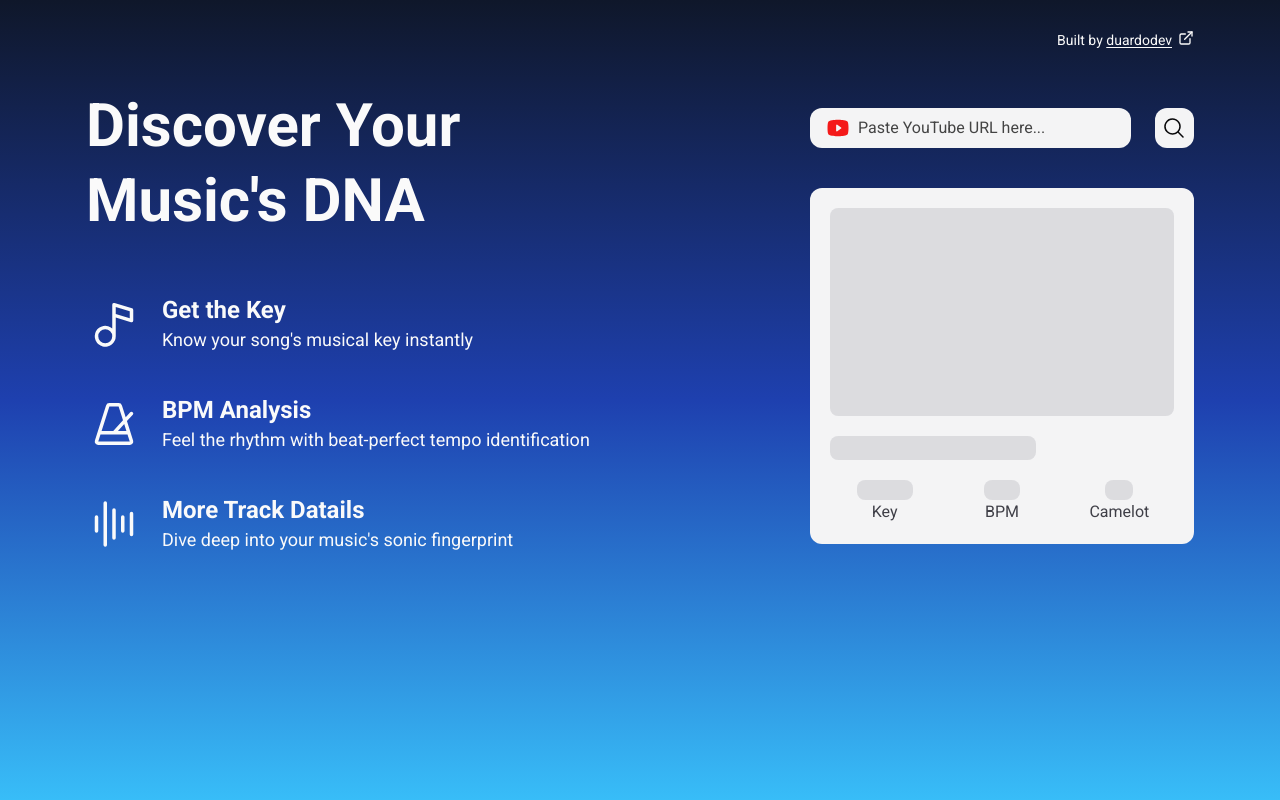
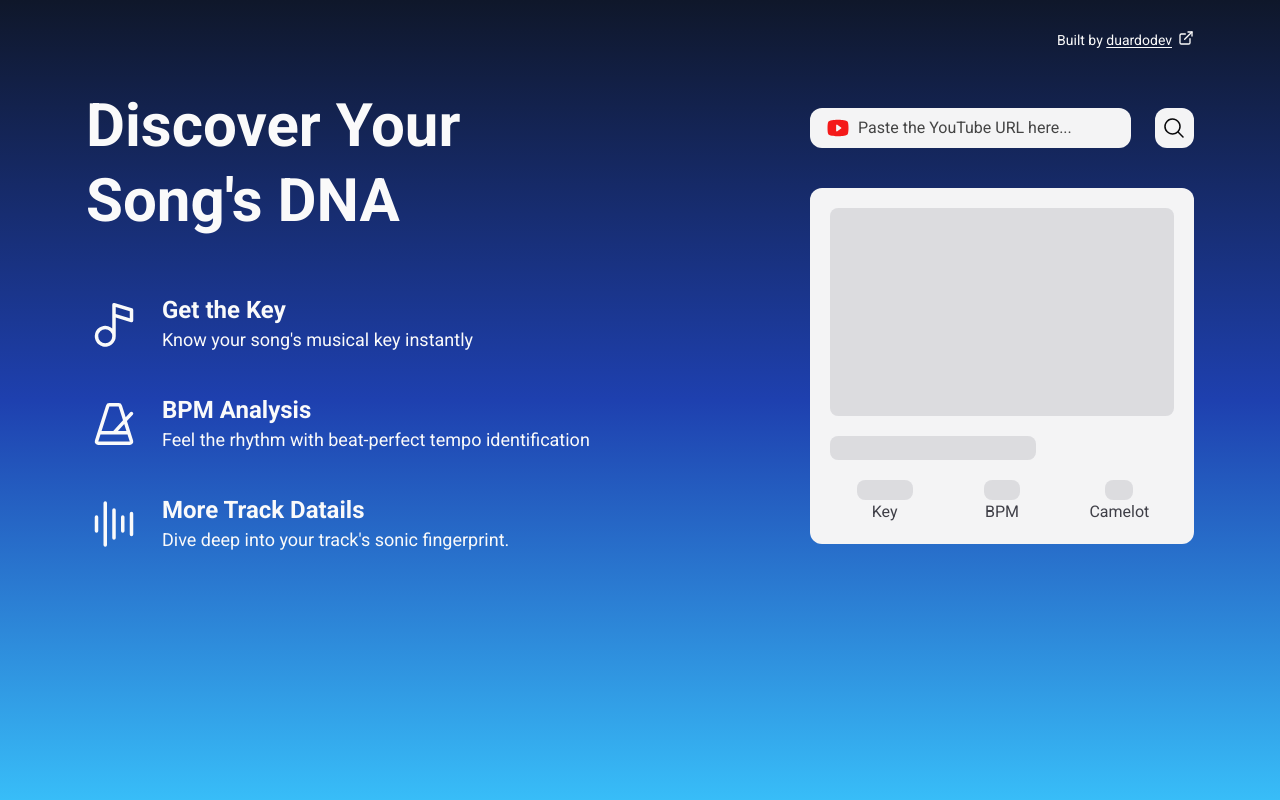
Before and after one commit to duardodev/tunereveal, a Next.js app: page / in a window 1280 px wide. Built offline with nearby package versions, Linux system fonts and the light colour scheme.

Commit message:
refactor: improve texts

```diff
--- a/src/app/page.tsx
+++ b/src/app/page.tsx
@@ -7,7 +7,7 @@ export default function Home() {
     <main className="mt-2 pb-20 grid grid-cols-1 md:grid-cols-2 justify-items-center md:justify-items-end md gap-10 sm:gap-16">
       <div className="flex flex-col gap-8 sm:gap-14 w-full max-w-[600px]">
         <h1 className="text-4xl sm:text-5xl lg:text-6xl text-center md:text-start leading-tight font-bold">
-          Discover Your <br /> Music's DNA
+          Discover Your <br /> Song's DNA
         </h1>
 
         <div className="space-y-6 md:space-y-10 flex flex-col sm:flex-row md:flex-col flex-wrap md:items-start items-center justify-center">
@@ -20,7 +20,7 @@ export default function Home() {
           <Feature
             icon={Waveform}
             heading="More Track Datails"
-            paragraph="Dive deep into your music's sonic fingerprint"
+            paragraph="Dive deep into your track's sonic fingerprint."
           />
         </div>
       </div>
--- a/src/components/music-analyzer.tsx
+++ b/src/components/music-analyzer.tsx
@@ -38,8 +38,8 @@ export function MusicAnalyzer() {
           <input
             type="text"
             name="url"
-            className="w-[76%] px-1 ml-1 bg-transparent focus:outline-zinc-400/90 rounded-md text-zinc-950 placeholder:text-[#444444] text-sm md:text-base"
-            placeholder="Paste YouTube URL here..."
+            className="w-[80%] px-1 ml-1 bg-transparent focus:outline-zinc-400/90 rounded-md text-zinc-950 placeholder:text-[#444444] text-sm md:text-base"
+            placeholder="Paste the YouTube URL here..."
           />
 
           {isPending && <CircleNotch size={20} className="animate-spin text-zinc-600 ml-auto" />}
```
